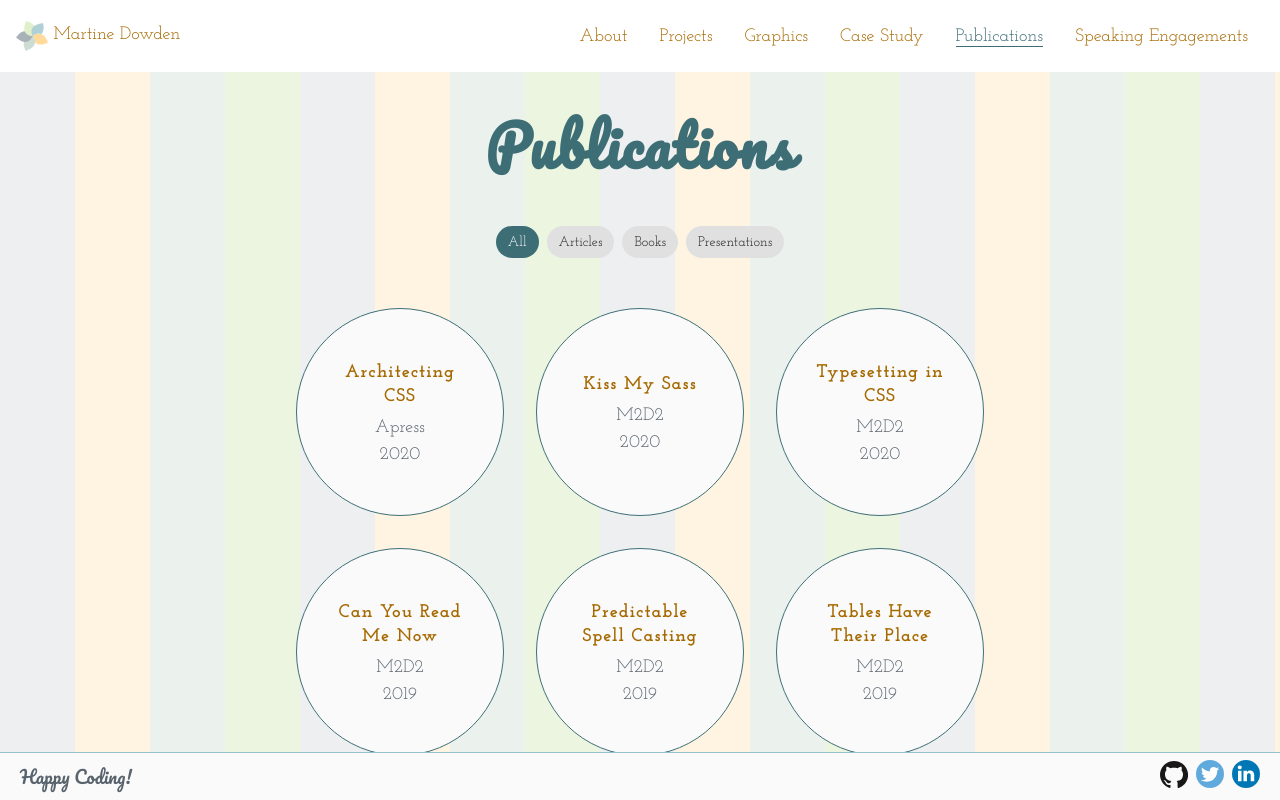
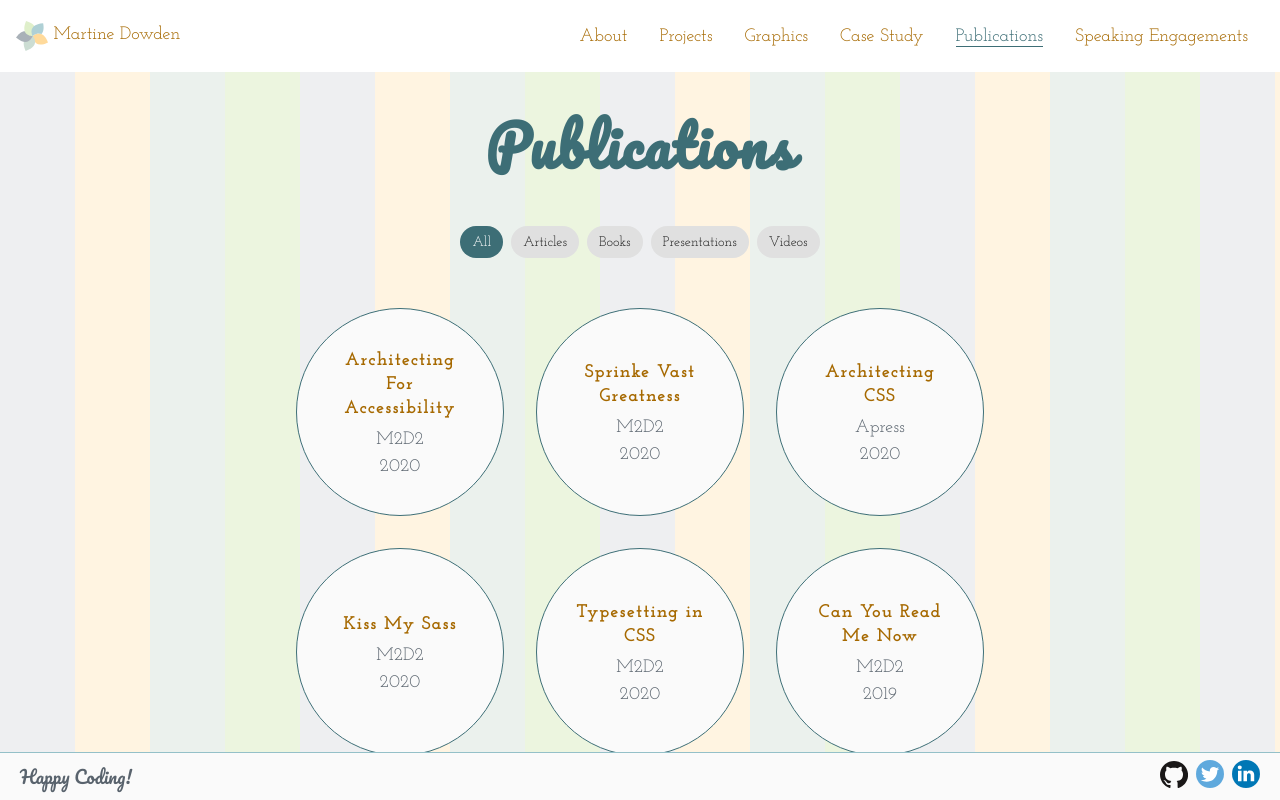
Before and after one commit to martine-dowden/portfolio, an Angular app: page /publications in a window 1280 px wide. Built offline with nearby package versions, Linux system fonts and the light colour scheme.

Commit message:
update new presentations (architecting for accessibility and sprinkle vast greatness), add videos

```diff
--- a/src/app/components/presentation/presentation.component.html
+++ b/src/app/components/presentation/presentation.component.html
@@ -91,9 +91,21 @@
       <p>For almost 15 years we have had Syntactically Awesome Stylesheets (SASS) to help us write our CSS. But are we really using sass to its fullest? We know about variables, and nesting properties is nice, but what else can it do for us? There is a lot that SASS can do that often goes ignored or underutilized. Furthermore, mixins, includes, and functions, can change how we architect our code. In this talk we will go over some of the more advanced features SASS provides, what their benefits are, how they affect the CSS output created, and implementation use cases.</p>
       <p><a href="https://github.com/martine-dowden/kiss-my-sass" target="_blank" rel="noopener">Link to Repo</a></p>
     </div>
+    <div *ngSwitchCase="'sprinkle-vast-greatness'">
+      <p>Scalable Vector Graphics, or SVGs, have become a lot more common on the web today. We see them as alternate options to downloading entire icon font libraries, as replacements for pngs and jpegs but what more can they do? Did you know you can access their code directly and manipulate them? Even let you users interact with them?</p>
+      <p>In this talk we will go over what the SVG code looks like, what it means, and how to generate it. Then we will delve into not only how to manipulate the styles but also how to add functionality in them such as links and click events.</p>
+      <p><a href="https://github.com/M2D2co/pumpkin-soup" target="_blank" rel="noopener">Link to Repo</a></p>
+    </div>
+    <div *ngSwitchCase="'architecting-for-accessibility'">
+      <p>Accessibility has been a part of development since the very beginning of the web. And although we have been talking about it since Tim Berners-Lee was working for CERN, to this day the struggles seem to remain the same. Not just how do we make our applications accessible, but also how do we integrate testing into our workflow? Who should be responsible for what and what questions do we even need to ask?</p>
+      <p>Instead of looking at code implementation, this talk will cover what questions to ask when getting started and how to read and understand the specification. We will then look at how different roles on the team are affected and the impact and changes including accessibility as part of development will have on the development cycle.</p>
+    </div>
     <div *ngSwitchDefault>
       <pre> presenationId = {{ presentationId }} not found</pre>
     </div>
+  </div>
+  <div class="resp-container" *ngIf="video">
+    <iframe [src]="sanitize(video)" frameborder="0" class="resp-iframe" allow="accelerometer; encrypted-media; gyroscope; picture-in-picture" allowfullscreen="true" mozallowfullscreen="true" webkitallowfullscreen="true"></iframe>
   </div>
   <div class="resp-container" *ngIf="url">
     <iframe [src]="sanitize(url)" frameborder="0" class="resp-iframe" allowfullscreen="true" mozallowfullscreen="true" webkitallowfullscreen="true"></iframe>
--- a/src/app/components/presentation/presentation.component.ts
+++ b/src/app/components/presentation/presentation.component.ts
@@ -14,6 +14,7 @@ export class PresentationComponent implements OnInit, OnDestroy {
   paramsSub: Subscription;
   url: SafeUrl;
   title: String;
+  video: string;
 
   constructor(
     private route: ActivatedRoute,
@@ -52,6 +53,7 @@ export class PresentationComponent implements OnInit, OnDestroy {
       case 'mastering-shadow-dom':
         this.title = 'Mastering Shadow Dom';
         this.url = 'https://bit.ly/2WM6fJ6';
+        this.video = 'https://www.youtube.com/embed/gSqxp2cjSYQ';
         break;
       case 'accessibility-basics-workshop':
         this.title = 'Accessibility Basics';
@@ -72,11 +74,20 @@ export class PresentationComponent implements OnInit, OnDestroy {
       case 'typesetting-in-css':
         this.title = 'Typesetting in CSS: Using Typography to Enhance Your Design';
         this.url = 'https://docs.google.com/presentation/d/e/2PACX-1vSDNcX1OvVlBX8BAdK6eUDSgOuOnoln5G0-o3a3gHvxfI4PuKe-IZJ3cRlknhfgTHLWPVJjdgN1RSxi/embed';
+        this.video = 'https://www.youtube.com/embed/Rrl_QxPX248';
         break;
       case 'kiss-my-sass':
         this.title = 'KISS my Sass';
         this.url = 'https://docs.google.com/presentation/d/e/2PACX-1vS970KaaICUx-3WqUdx7AeQvpvvCvCHA_VJ_iJvxs9Ec95hSES6ChnVkAQlYK6t0MyIyx9AT9cj_hjS/embed';
-      break;
+        this.video = 'https://www.youtube.com/embed/cDpkzfiLY0M';
+        break;
+      case 'sprinkle-vast-greatness':
+        this.title = 'Sprinke Vast Greatness';
+        this.url = 'https://docs.google.com/presentation/d/e/2PACX-1vRKS9vUJe_xLMTdiPT6DTPn1DiIUqCrcMclHqJdfTOj6yM5gUr4JhRLMP36r4Tkh-Rjcx3QLTTjkgbF/embed'
+        break;
+      case 'architecting-for-accessibility':
+        this.title = 'Architecting For Accessibility';
+        this.url = 'https://docs.google.com/presentation/d/e/2PACX-1vQexSQvjH7rIh86hDs3swz90unfor679b6RTaWJB0V8RM3jWkYunM-39E1iHR_z5N8rktaesqdsOxJ9/embed'
     }
   }
   sanitize(url) {
--- a/src/app/components/publications/publications.component.ts
+++ b/src/app/components/publications/publications.component.ts
@@ -27,11 +27,30 @@ export class PublicationsComponent implements OnInit {
       text: 'Presentations',
       value: 'presentation',
       selected: false
+    },
+    {
+      text: 'Videos',
+      value: 'hasVideo',
+      selected: false
     }
   ];
 
   publications = [];
   publicationList = [
+    {
+      link: 'architecting-for-accessibility',
+      linkText: 'Architecting For Accessibility',
+      publisher: 'M2D2',
+      year: '2020',
+      type: 'presentation'
+    },
+    {
+      link: 'sprinkle-vast-greatness',
+      linkText: 'Sprinke Vast Greatness',
+      publisher: 'M2D2',
+      year: '2020',
+      type: 'presentation'
+    },
     {
       link: 'https://www.apress.com/us/book/9781484257494',
       linkText: 'Architecting CSS',
@@ -44,14 +63,16 @@ export class PublicationsComponent implements OnInit {
       linkText: 'Kiss My Sass',
       publisher: 'M2D2',
       year: '2020',
-      type: 'presentation'
+      type: 'presentation',
+      hasVideo: true
     },
     {
       link: 'typesetting-in-css',
       linkText: 'Typesetting in CSS',
       publisher: 'M2D2',
       year: '2020',
-      type: 'presentation'
+      type: 'presentation',
+      hasVideo: true
     },
     {
       link: 'can-you-read-me-now',
@@ -86,7 +107,8 @@ export class PublicationsComponent implements OnInit {
       linkText: 'Mastering Shadow Dom',
       publisher: 'M2D2',
       year: '2019',
-      type: 'presentation'
+      type: 'presentation',
+      hasVideo: true
     },
     {
       link: 'https://www.apress.com/gp/book/9781484248805',
@@ -174,6 +196,8 @@ export class PublicationsComponent implements OnInit {
     chip.selected = true;
     if (chip.value === 'all') {
       this.publications = _.cloneDeep(this.publicationList);
+    } else if (chip.value === 'hasVideo') {
+      this.publications = _.filter(_.cloneDeep(this.publicationList), (pub) => pub.hasVideo );
     } else {
       this.publications = _.filter(_.cloneDeep(this.publicationList), (pub) => pub.type === chip.value );
     }
```
